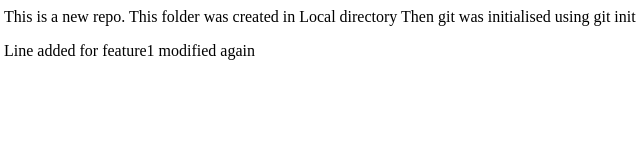
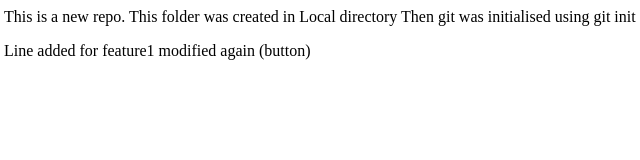
Before and after one commit to sunny83/localrepo, a plain HTML site: page index.html in a window 1280 px wide. Shown: the full height of the page, 4-644 px from the left. Drawn offline with Linux system fonts and the light colour scheme.

```diff
--- a/index.html
+++ b/index.html
@@ -1,4 +1,4 @@
 <p>This is a new repo.
     This folder was created in Local directory
     Then git was initialised using git init</p>
-    <p>Line added for feature1 modified again</p>
+    <p>Line added for feature1 modified again (button)</p>
```
